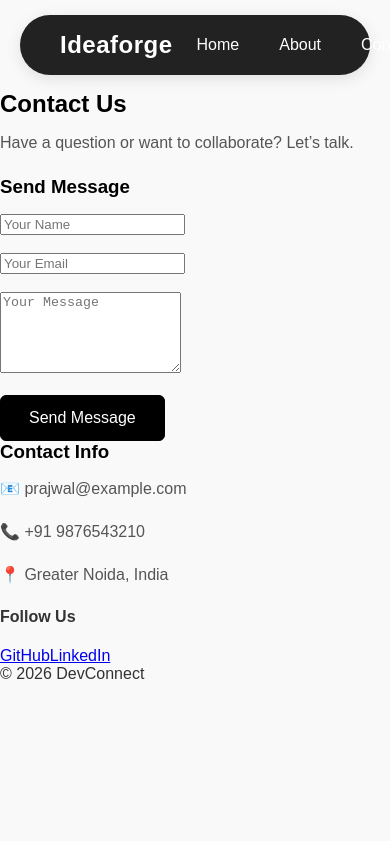
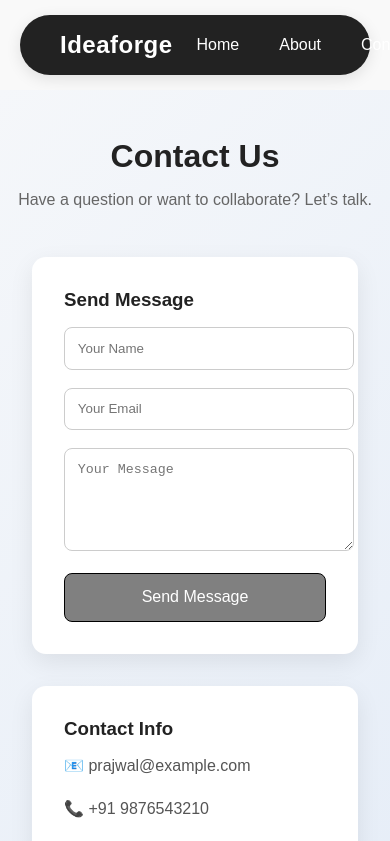
Before and after one commit to kritagya025/React_Project, a React (Vite) app in the folder my-react-app/: page /contact in a window 390 px wide. Shown: the top 841 px of the page. Built offline with nearby package versions, Linux system fonts and the light colour scheme.

Commit message:
feat: add comprehensive styling for Contact page with responsive design

```diff
--- a/my-react-app/src/App.css
+++ b/my-react-app/src/App.css
@@ -201,3 +201,181 @@ body {
   background-color: #004494;
   transform: translateY(0);
 }
+/* ===== CONTACT PAGE ===== */
+
+/* Page background */
+.bg-gray-100 {
+  background: linear-gradient(135deg, #f5f7fa, #e4ecf7);
+  min-height: 100vh;
+  padding: 3rem 1rem;
+}
+
+/* Center text */
+.text-center {
+  text-align: center;
+}
+
+/* Heading */
+.text-4xl {
+  font-size: 2.8rem;
+  font-weight: bold;
+  color: #222;
+}
+
+.text-gray-800 {
+  color: #222;
+}
+
+.text-gray-600 {
+  color: #666;
+}
+
+/* Margin utilities */
+.mb-10 {
+  margin-bottom: 3rem;
+}
+
+.mt-2 {
+  margin-top: 0.5rem;
+}
+
+/* Container */
+.max-w-5xl {
+  max-width: 1100px;
+  margin: auto;
+}
+
+.mx-auto {
+  margin-left: auto;
+  margin-right: auto;
+}
+
+.px-4 {
+  padding-left: 1rem;
+  padding-right: 1rem;
+}
+
+/* Grid */
+.grid {
+  display: grid;
+  gap: 2rem;
+}
+
+.md\:grid-cols-2 {
+  grid-template-columns: 1fr 1fr;
+}
+
+/* Card */
+.bg-white {
+  background: #fff;
+}
+
+.p-6 {
+  padding: 2rem;
+}
+
+.rounded-2xl {
+  border-radius: 14px;
+}
+
+.shadow-lg {
+  box-shadow: 0 8px 25px rgba(0, 0, 0, 0.08);
+  transition: 0.3s;
+}
+
+.shadow-lg:hover {
+  transform: translateY(-6px);
+}
+
+/* Form */
+.w-full {
+  width: 100%;
+}
+
+.border {
+  border: 1px solid #ccc;
+}
+
+.border-gray-300 {
+  border-color: #ccc;
+}
+
+.p-3 {
+  padding: 0.8rem;
+}
+
+.rounded-lg {
+  border-radius: 8px;
+}
+
+.focus\:outline-none:focus {
+  outline: none;
+}
+
+.focus\:ring-2:focus {
+  box-shadow: 0 0 5px rgba(0, 123, 255, 0.3);
+}
+
+.focus\:ring-blue-500:focus {
+  border-color: #007bff;
+}
+
+/* Button */
+.bg-blue-600 {
+  background: linear-gradient(135deg, grey, grey);
+  color: white;
+}
+
+.text-white {
+  color: white;
+}
+
+.py-3 {
+  padding: 0.9rem;
+}
+
+.hover\:bg-blue-700:hover {
+  transform: scale(1.03);
+}
+
+.transition {
+  transition: all 0.3s ease;
+}
+
+/* Text */
+.text-gray-700 {
+  color: #444;
+}
+
+.space-y-3 > * + * {
+  margin-top: 0.8rem;
+}
+
+/* Social links */
+.text-blue-600 {
+  color: grey;
+}
+
+.hover\:underline:hover {
+  text-decoration: underline;
+}
+
+/* Footer */
+.text-gray-500 {
+  color: #777;
+}
+
+.mt-10 {
+  margin-top: 3rem;
+}
+
+/* Responsive */
+@media (max-width: 768px) {
+  .md\:grid-cols-2 {
+    grid-template-columns: 1fr;
+  }
+
+  .text-4xl {
+    font-size: 2rem;
+  }
+}
```
